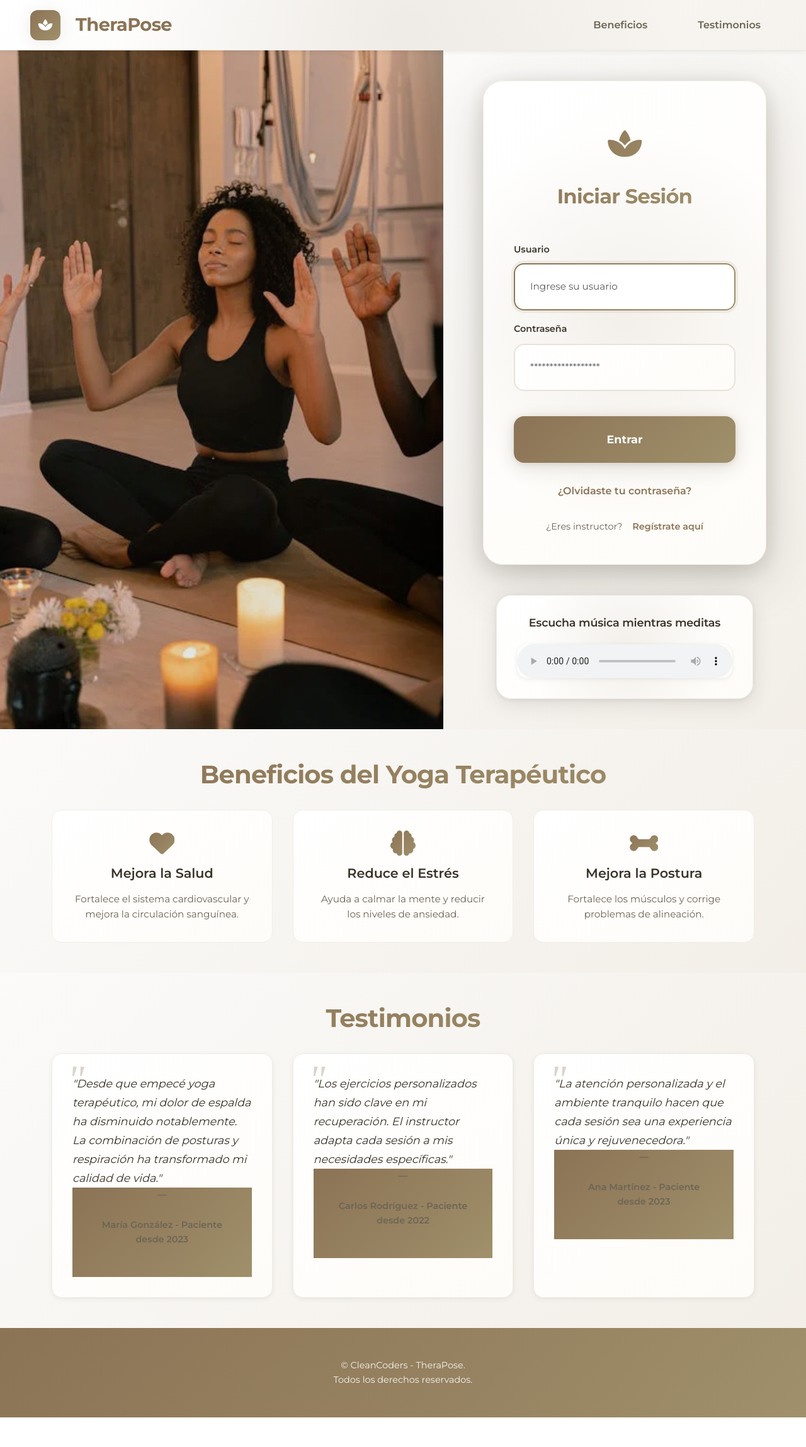
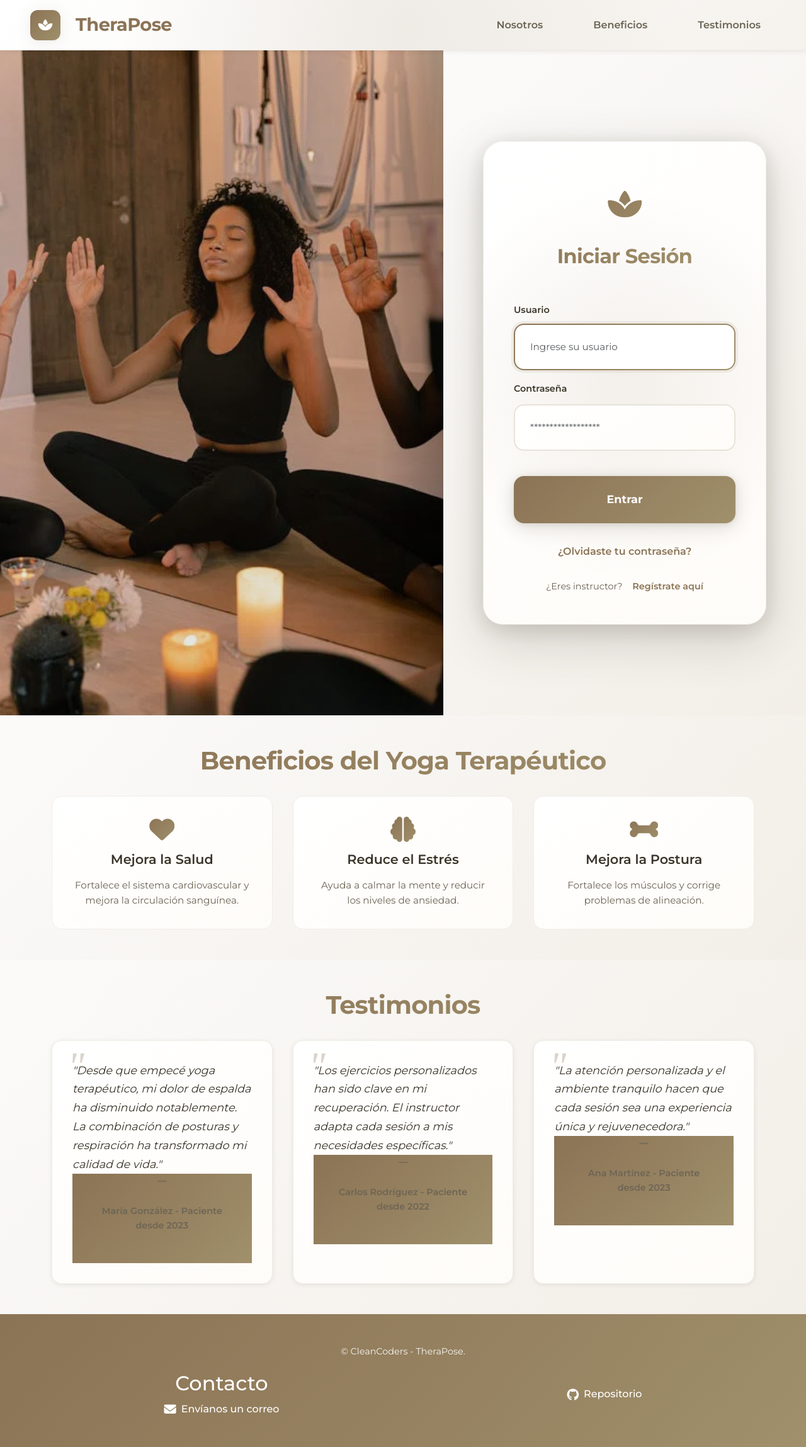
Before and after one commit to juansuarezb/TheraPose_v2.0, a FastAPI app: page / in a window 1280 px wide. Shown: the whole page at 63% size. Before the commit the page ends 2251 px from the top, so only its background shows below. Run offline with FastAPI, Linux system fonts and the light colour scheme.

Commit message:
style: Se agrega un footer y un nuevo ancle en el nav

```diff
--- a/proyecto/static/css/styles.css
+++ b/proyecto/static/css/styles.css
@@ -131,6 +131,7 @@ header {
   top: 0;
   z-index: 100;
   box-shadow: var(--shadow-subtle);
+  flex-flow: row nowrap;
 }
 
 header::before {
@@ -196,6 +197,8 @@ header > * {
   display: flex;
   align-items: center;
   gap: var(--spacing-xl);
+
+
 }
 
 .nav-menu {
@@ -204,6 +207,10 @@ header > * {
   gap: var(--spacing-xl);
   margin: 0;
   padding: 0;
+}
+
+.nav-menu li{
+  display: flex;
 }
 
 .nav-menu li a {
@@ -1027,3 +1034,37 @@ footer p {
     padding: var(--spacing-lg);
   }
 }
+
+
+.piePagina{
+  display: grid;
+  flex-direction: row;
+  flex-wrap: wrap;
+  gap: 20px;
+  position: relative;
+  z-index: 0;
+}
+
+
+.piePagina > .footer-flex{
+  display: flex;
+  flex-direction: row;
+  align-items: center;
+  justify-content: space-around;
+
+}
+
+.footer-centro a,
+.footer-derecha a {
+  display: flex;
+  align-items: center;
+  gap: 8px;
+  text-decoration: none;
+  color: inherit;
+  font-weight: 500;
+}
+
+.footer-centro i,
+.footer-derecha i {
+  font-size: 1.2em;
+}
--- a/proyecto/templates/index.html
+++ b/proyecto/templates/index.html
@@ -1,26 +1,20 @@
 <!DOCTYPE html>
 <html lang="es">
+
 <head>
   <title>Iniciar Sesión - Yoga Terapéutico</title>
   <meta charset="UTF-8" />
   <meta name="viewport" content="width=device-width, initial-scale=1.0" />
   <meta name="description" content="Página principal de inicio de sesión para Yoga Terapéutico">
-    <meta name="keywords" content="Yoga, Terapéutico, Iniciar Sesión, Registro, Beneficios, Quienes somos"/>
-    <meta name="author" content="CleanCoders"/>
-    <link
-      href="https://cdn.jsdelivr.net/npm/bootstrap@5.3.0/dist/css/bootstrap.min.css"
-      rel="stylesheet"
-    />
-    <link
-      href="https://fonts.googleapis.com/css2?family=Montserrat:wght@300;400;500;600;700&display=swap"
-      rel="stylesheet"
-    />
-    <link
-      href="https://cdnjs.cloudflare.com/ajax/libs/font-awesome/6.4.0/css/all.min.css"
-      rel="stylesheet"
-    />
-    <link rel="stylesheet" href="../static/css/styles.css"/>
+  <meta name="keywords" content="Yoga, Terapéutico, Iniciar Sesión, Registro, Beneficios, Quienes somos" />
+  <meta name="author" content="CleanCoders" />
+  <link href="https://cdn.jsdelivr.net/npm/bootstrap@5.3.0/dist/css/bootstrap.min.css" rel="stylesheet" />
+  <link href="https://fonts.googleapis.com/css2?family=Montserrat:wght@300;400;500;600;700&display=swap"
+    rel="stylesheet" />
+  <link href="https://cdnjs.cloudflare.com/ajax/libs/font-awesome/6.4.0/css/all.min.css" rel="stylesheet" />
+  <link rel="stylesheet" href="../static/css/styles.css" />
 </head>
+
 <body>
   <div id="app">
     <header>
@@ -30,6 +24,7 @@
       </div>
       <div class="derecha">
         <ul class="nav-menu">
+          <li><a href="#quienesomos">Nosotros</a></li>
           <li><a href="#beneficios">Beneficios</a></li>
           <li><a href="#testimonios">Testimonios</a></li>
         </ul>
@@ -42,25 +37,13 @@
         <div id="carouselYoga" class="carousel slide" data-bs-ride="carousel">
           <div class="carousel-inner">
             <div class="carousel-item active">
-                <img
-                  src="../static/images/imagen1.webp"
-                  class="d-block w-100"
-                  alt="Yoga 1"
-                />
+              <img src="../static/images/imagen1.webp" class="d-block w-100" alt="Yoga 1" />
             </div>
             <div class="carousel-item">
-                <img
-                  src="../static/images/imagen2.webp"
-                  class="d-block w-100"
-                  alt="Yoga 2"
-                />
+              <img src="../static/images/imagen2.webp" class="d-block w-100" alt="Yoga 2" />
             </div>
             <div class="carousel-item">
-                <img
-                  src="../static/images/imagen3.avif"
-                  class="d-block w-100"
-                  alt="Yoga 3"
-                />
+              <img src="../static/images/imagen3.avif" class="d-block w-100" alt="Yoga 3" />
             </div>
           </div>
         </div>
@@ -83,32 +66,20 @@
             <form method="POST" action="/login">
               <div class="mb-3">
                 <label class="form-label" for="username">Usuario</label>
-                  <input
-                    type="text"
-                    class="form-control"
-                    id="username"
-                    name="username"
-                    required
-                    placeholder="Ingrese su usuario"
-                    autofocus
-                  />
+                <input type="text" class="form-control" id="username" name="username" required
+                  placeholder="Ingrese su usuario" autofocus />
               </div>
               <div class="mb-3">
                 <label class="form-label" for="password">Contraseña</label>
-                  <input
-                    type="password"
-                    class="form-control"
-                    id="password"
-                    name="password"
-                    required
-                    placeholder="******************"
-                  />
+                <input type="password" class="form-control" id="password" name="password" required
+                  placeholder="******************" />
               </div>
               <button type="submit" class="btn btn-primary">Entrar</button>
             </form>
 
             <div class="mt-3">
-                <a href="http://localhost:8080/realms/yoga-realm/login-actions/reset-credentials?client_id=yoga-client" target="_blank">
+              <a href="http://localhost:8080/realms/yoga-realm/login-actions/reset-credentials?client_id=yoga-client"
+                target="_blank">
                 ¿Olvidaste tu contraseña?
               </a>
             </div>
@@ -119,13 +90,6 @@
             </div>
           </div>
         </aside>
-
-          <div class="canciones">
-            <h2 class="titulo-canciones">Escucha música mientras meditas</h2>
-            <audio id="audio" controls>
-              <source src="/static/audio/therapose.mp3" type="audio/mpeg"/>
-            </audio>
-          </div>
       </section>
     </main>
 
@@ -159,31 +123,42 @@
         <h2>Testimonios</h2>
         <div class="testimonials-grid">
           <blockquote class="blockquote">
-              <p>"Desde que empecé yoga terapéutico, mi dolor de espalda ha disminuido notablemente. La combinación de posturas y respiración ha transformado mi calidad de vida."</p>
+            <p>"Desde que empecé yoga terapéutico, mi dolor de espalda ha disminuido notablemente. La combinación de
+              posturas y respiración ha transformado mi calidad de vida."</p>
             <footer class="blockquote-footer">María González - Paciente desde 2023</footer>
           </blockquote>
           <blockquote class="blockquote">
-              <p>"Los ejercicios personalizados han sido clave en mi recuperación. El instructor adapta cada sesión a mis necesidades específicas."</p>
+            <p>"Los ejercicios personalizados han sido clave en mi recuperación. El instructor adapta cada sesión a mis
+              necesidades específicas."</p>
             <footer class="blockquote-footer">Carlos Rodríguez - Paciente desde 2022</footer>
           </blockquote>
           <blockquote class="blockquote">
-              <p>"La atención personalizada y el ambiente tranquilo hacen que cada sesión sea una experiencia única y rejuvenecedora."</p>
+            <p>"La atención personalizada y el ambiente tranquilo hacen que cada sesión sea una experiencia única y
+              rejuvenecedora."</p>
             <footer class="blockquote-footer">Ana Martínez - Paciente desde 2023</footer>
           </blockquote>
         </div>
       </div>
     </section>
-
-      <footer>
-        <div class="container">
+    <footer id="quienesomos" class="piePagina">
+      <div class="footer-izquierda">
         <p>
           &copy; CleanCoders - TheraPose. <br />
-            Todos los derechos reservados.
         </p>
+      </div>
+      <div class="footer-flex">
+        <div class="footer-centro">
+          <h2>Contacto</h2>
+          <a href="mailto:cleancoders.therapose@gmail.com"><i class="fas fa-envelope"></i>Envíanos un correo</a>
+        </div>
+        <div class="footer-derecha">
+          <a href="https://github.com/juansuarezb/TheraPose_v1.0"> <i class="fab fa-github"></i> Repositorio</a>
+        </div>
       </div>
     </footer>
   </div>
 
   <script src="https://cdn.jsdelivr.net/npm/bootstrap@5.3.0/dist/js/bootstrap.bundle.min.js"></script>
 </body>
+
 </html>
--- a/proyecto/templates/patient_dashboard.html
+++ b/proyecto/templates/patient_dashboard.html
@@ -83,6 +83,12 @@
         <a href="/" class="cerrar-sesion"><i class="fas fa-sign-out-alt me-2"></i>Cerrar Sesión</a>
     </div>
 </nav>
+<div class="canciones">
+          <h2 class="titulo-canciones">Escucha música mientras meditas</h2>
+          <audio id="audio" controls>
+            <source src="/static/audio/therapose.mp3" type="audio/mpeg" />
+          </audio>
+        </div>
 <div class="dashboard-container">
     <div class="row g-4">
         <div class="col-12 col-lg-auto info-paciente-col">
```
Lines whose indentation alone changed are shown as unchanged.
